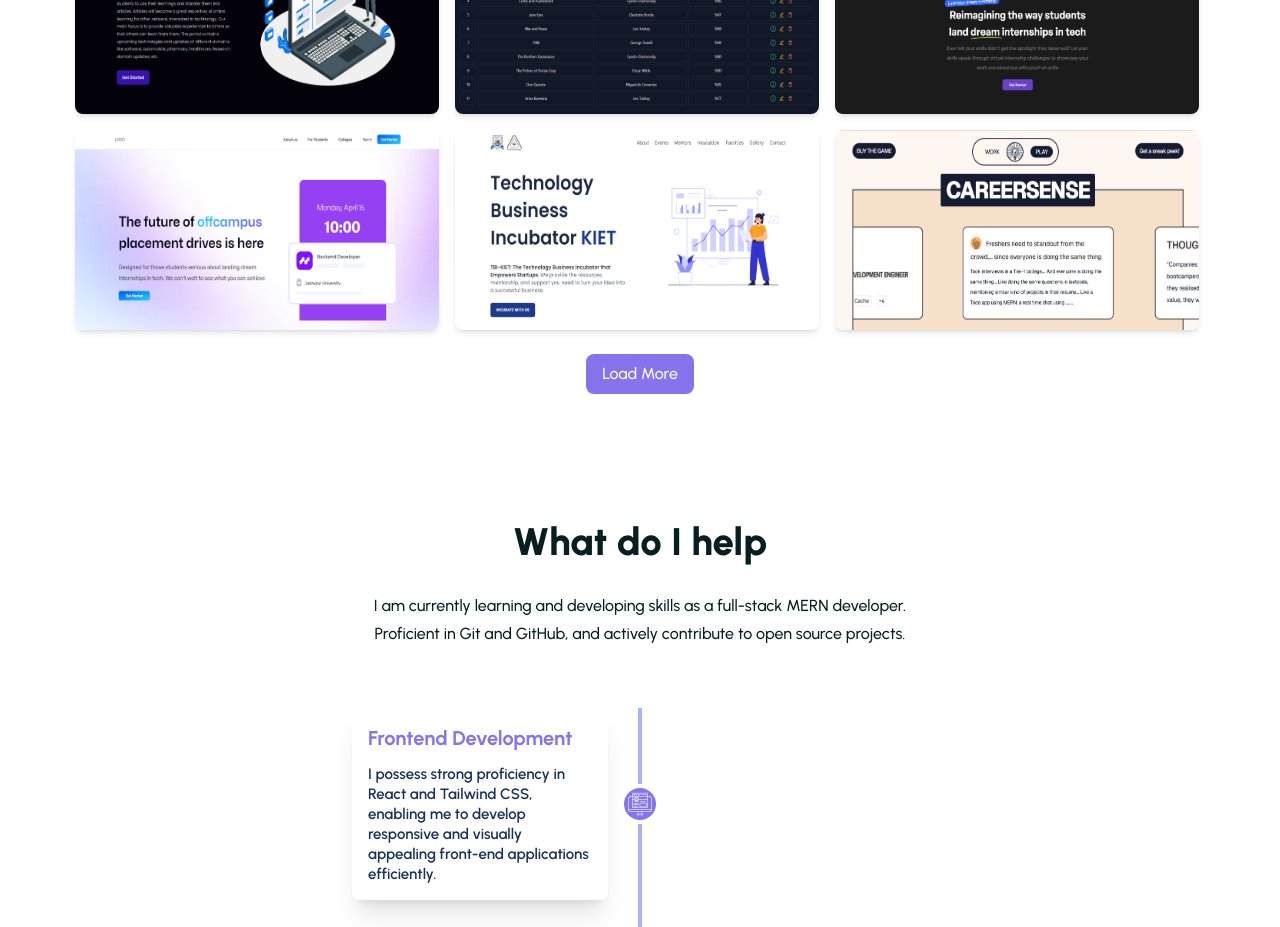
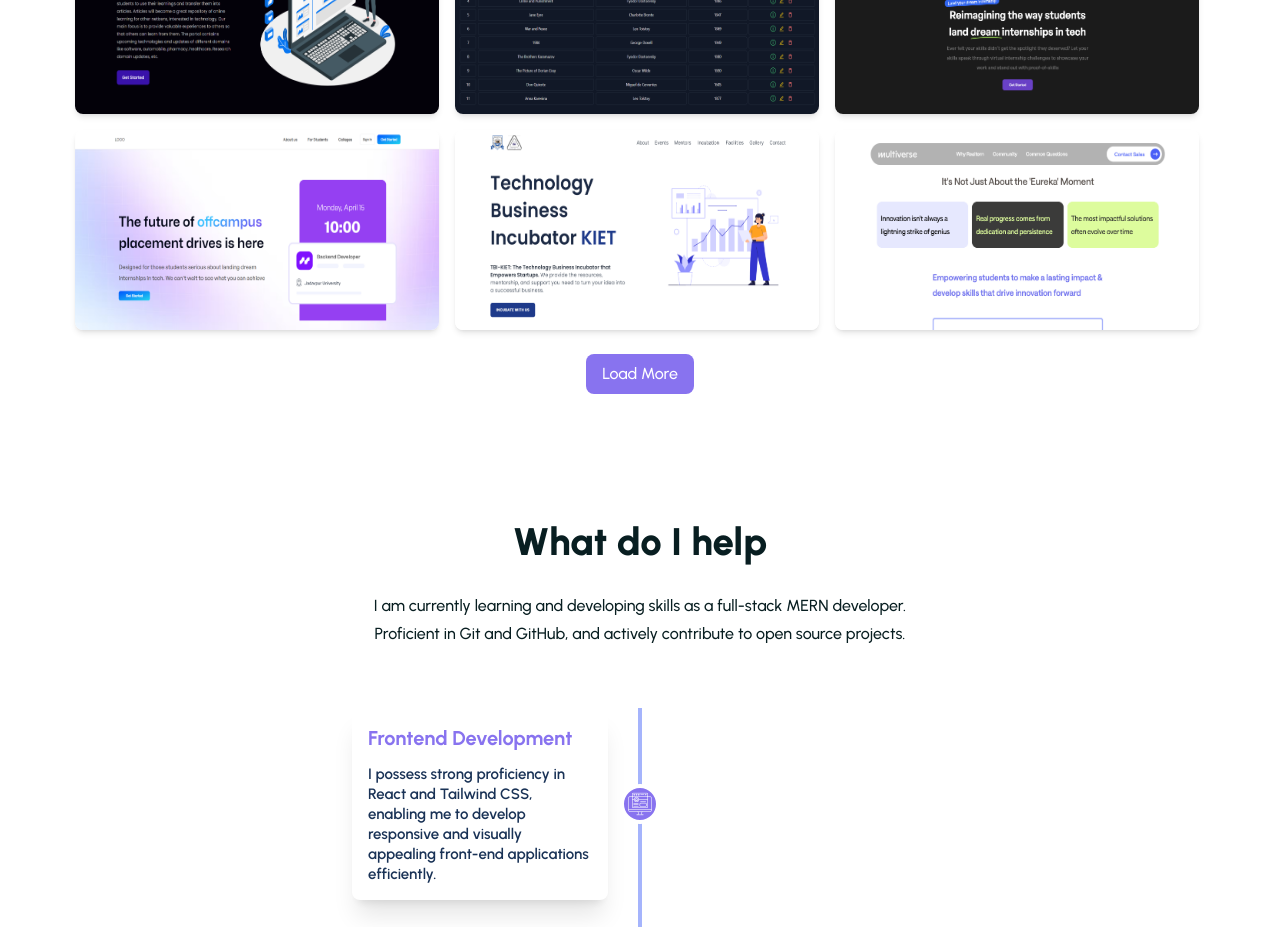
Before and after one commit to adityyaa-10/Portfolio, a React (Create React App) app: page / in a window 1280 px wide. Shown: the part 820-1747 px from the top of the page. Built offline with nearby package versions, Linux system fonts and the light colour scheme.

Commit message:
added a project and updated resume link

```diff
--- a/src/assets/data/portfolioData.js
+++ b/src/assets/data/portfolioData.js
@@ -10,6 +10,7 @@ import p4 from "../images/offcampushire.png"
 import p6 from "../images/careersense.png"
 import p7 from "../images/ulearner.png"
 import p5 from "../images/tbikiet.png"
+import p13 from "../images/realternships.png"
 
 const portfolios = [
   {
@@ -37,7 +38,7 @@ const portfolios = [
     title: "Coderships",
     description: "A competition website to land dream internships",
     technologies: ["Next.js", "Tailwind CSS", "Million js"],
-    siteUrl: "https://coderships.vercel.app/",
+    siteUrl: "",
   },
   {
     id: "04",
@@ -46,7 +47,7 @@ const portfolios = [
     title: "OffCampusHire",
     description: "Startup MVP to simplify off campus hiring process for students and companies",
     technologies: ["Next.js", "Tailwind CSS", "Million js"],
-    siteUrl: "https://offcampushire.vercel.app/",
+    siteUrl: "",
   },
   {
     id: "05",
@@ -58,13 +59,23 @@ const portfolios = [
     siteUrl: "https://tbikiet.vercel.app/",
   },
   {
+    id: "13",
+    imgUrl: p13,
+    category: "MVP",
+    title: "Realternships",
+    description:
+      "Startup MVP to give students a platform to find internships and projects.",
+    technologies: ["Next.js", "Tailwind CSS", "Figma", "Swiper JS"],
+    siteUrl: "",
+  },
+  {
     id: "06",
     imgUrl: p6,
     category: "MVP",
     title: "Career Sense",
     description: "Startup MVP to spread awareness about career opportunities for students and professionals",
     technologies: ["Next.js", "Tailwind CSS", "React-slick"],
-    siteUrl: "https://next14-seven-ashen.vercel.app/workex",
+    siteUrl: "",
   },
   {
     id: "07",
@@ -73,7 +84,7 @@ const portfolios = [
     title: "Ulearner",
     description: "Startup MVP to provide all in one marketplace for learning tech",
     technologies: ["Next.js", "Tailwind CSS"],
-    siteUrl: "https://ulearnerrrr.netlify.app/courses",
+    siteUrl: "",
   },
   {
     id: "08",
@@ -124,6 +135,7 @@ const portfolios = [
     technologies: ["HTML", "Bootstrap", "JavaScript"],
     siteUrl: "https://github.com/adityyaa-10/Projects-JavaScript/tree/main/Project%20-%203%20%20%7BToDo%20List%7D",
   },
+
 ];
 
 export default portfolios;
--- a/src/components/UI/Hero.jsx
+++ b/src/components/UI/Hero.jsx
@@ -28,7 +28,7 @@ const Hero = () => {
                             data-aos-delay="200"
                             className='flex items-center gap-6 mt-7'
                         >
-                            <a target='_blank' rel='noreferrer' href="https://drive.google.com/file/d/1PRqf8qiu_RD2cy9M65IUJbhX6p9KOrf2/view?usp=sharing">
+                            <a target='_blank' rel='noreferrer' href="https://drive.google.com/file/d/17P3DIDXI0icF7Bfcwb_jscxLPNGqEf_L/view?usp=sharing">
                                 <button
                                     className="bg-primaryColor text-white font-[500] flex items-center gap-2 hover:bg-smallTextColor ease-in duration-300 py-2 px-4 rounded-[8px]"
                                 >
```
Also changed, not shown: src/assets/images/realternships.png (added), 1 other file (tests, documents, lock files or other folders).
